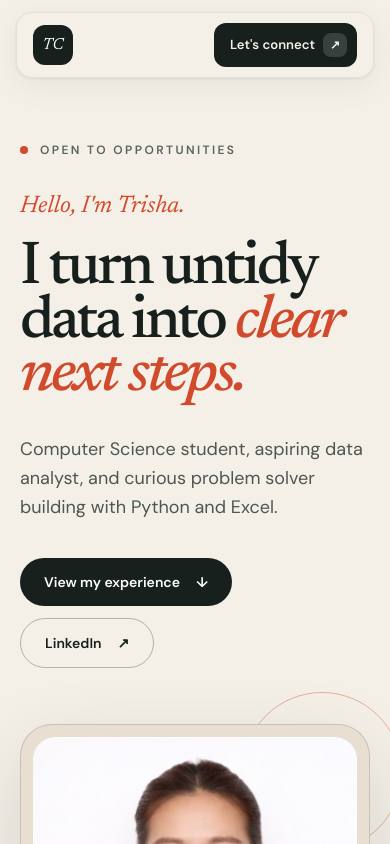
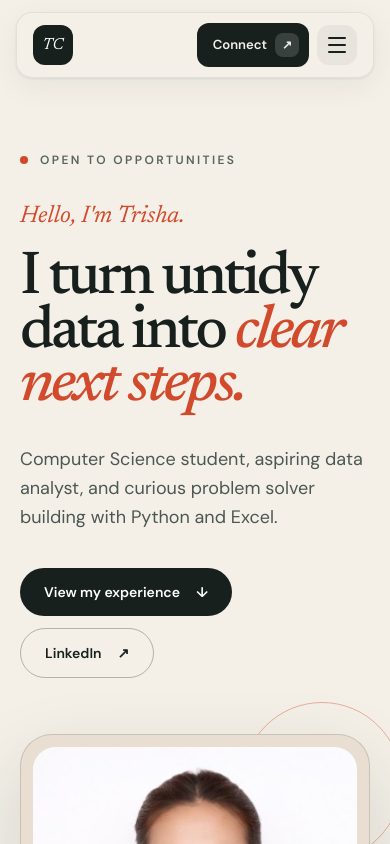
Before and after one commit to coco1oco/trisha-carias, a React (Vite) app: page / in a window 390 px wide. Shown: the top 844 px of the page. Built offline with nearby package versions, Linux system fonts and the light colour scheme.

Commit message:
feat(header): add mobile backdrop blur, scroll lock, and keyboard navigation

```diff
--- a/src/components/Header.tsx
+++ b/src/components/Header.tsx
@@ -1,3 +1,4 @@
+import { useEffect, useState } from "react"
 import { NAV_ITEMS } from "../data/content"
 import resumePdf from "../assets/Carias_PrincessTrisha_CV.pdf"
 
@@ -6,9 +7,47 @@ interface HeaderProps {
 }
 
 export function Header({ activeSection }: HeaderProps) {
+  const [mobileMenuOpen, setMobileMenuOpen] = useState(false)
+
+  useEffect(() => {
+    if (!mobileMenuOpen) return
+
+    const originalOverflow = document.body.style.overflow
+    document.body.style.overflow = "hidden"
+
+    const handleKeyDown = (e: KeyboardEvent) => {
+      if (e.key === "Escape") {
+        setMobileMenuOpen(false)
+      }
+    }
+
+    const handleResize = () => {
+      if (window.innerWidth >= 768) {
+        setMobileMenuOpen(false)
+      }
+    }
+
+    window.addEventListener("keydown", handleKeyDown)
+    window.addEventListener("resize", handleResize)
+    return () => {
+      document.body.style.overflow = originalOverflow
+      window.removeEventListener("keydown", handleKeyDown)
+      window.removeEventListener("resize", handleResize)
+    }
+  }, [mobileMenuOpen])
+
   return (
     <header className="sticky top-0 z-50 px-4 pt-3 sm:px-6">
-      <div className="mx-auto flex max-w-[86rem] items-center justify-between rounded-2xl border border-[#17201d]/8 bg-[#f4f0e8]/80 px-4 py-2.5 shadow-[0_8px_32px_rgba(23,32,29,0.06),0_1px_3px_rgba(23,32,29,0.08)] backdrop-blur-2xl sm:px-5">
+      {/* Semi-transparent backdrop overlay */}
+      {mobileMenuOpen && (
+        <div
+          className="fixed inset-0 z-40 bg-black/30 backdrop-blur-sm md:hidden"
+          onClick={() => setMobileMenuOpen(false)}
+          aria-hidden="true"
+        />
+      )}
+
+      <div className="relative z-50 mx-auto flex max-w-[86rem] items-center justify-between rounded-2xl border border-[#17201d]/8 bg-[#f4f0e8]/80 px-4 py-2.5 shadow-[0_8px_32px_rgba(23,32,29,0.06),0_1px_3px_rgba(23,32,29,0.08)] backdrop-blur-2xl sm:px-5">
         {/* Logo */}
         <a
           href="#top"
@@ -28,7 +67,7 @@ export function Header({ activeSection }: HeaderProps) {
           </span>
         </a>
 
-        {/* Centered nav */}
+        {/* Centered nav — desktop only */}
         <nav
           className="absolute left-1/2 hidden -translate-x-1/2 items-center gap-0.5 rounded-xl bg-[#17201d]/[0.04] p-1 md:flex"
           aria-label="Primary navigation"
@@ -60,13 +99,13 @@ export function Header({ activeSection }: HeaderProps) {
             Résumé
           </a>
           <a
-            className="group flex items-center gap-2 rounded-xl bg-[#17201d] py-2.5 pr-2.5 pl-4 text-[0.82rem] font-semibold text-[#f4f0e8] transition-all hover:bg-[#d24a2c]"
+            className="group hidden items-center gap-2 rounded-xl bg-[#17201d] py-2.5 pr-2.5 pl-4 text-[0.82rem] font-semibold text-[#f4f0e8] transition-all hover:bg-[#d24a2c] min-[390px]:flex"
             href="#contact"
           >
-            <span className="hidden min-[390px]:inline">
+            <span className="hidden min-[480px]:inline">
               Let&apos;s connect
             </span>
-            <span className="min-[390px]:hidden">Connect</span>
+            <span className="min-[480px]:hidden">Connect</span>
             <span
               aria-hidden="true"
               className="grid size-6 place-items-center rounded-lg bg-white/15 text-xs transition-transform group-hover:rotate-45"
@@ -74,7 +113,83 @@ export function Header({ activeSection }: HeaderProps) {
               ↗
             </span>
           </a>
+
+          {/* Hamburger — mobile only */}
+          <button
+            onClick={() => setMobileMenuOpen(!mobileMenuOpen)}
+            className="grid size-10 place-items-center rounded-xl bg-[#17201d]/5 transition-colors hover:bg-[#17201d]/10 md:hidden"
+            aria-label={mobileMenuOpen ? "Close menu" : "Open menu"}
+            aria-expanded={mobileMenuOpen}
+            aria-controls="mobile-nav-dialog"
+          >
+            <div className="flex w-[18px] flex-col items-center gap-[5px]">
+              <span
+                className={`block h-[2px] w-full rounded-full bg-[#17201d] transition-all duration-300 ${
+                  mobileMenuOpen ? "translate-y-[7px] rotate-45" : ""
+                }`}
+              />
+              <span
+                className={`block h-[2px] w-full rounded-full bg-[#17201d] transition-all duration-300 ${
+                  mobileMenuOpen ? "scale-x-0 opacity-0" : ""
+                }`}
+              />
+              <span
+                className={`block h-[2px] w-full rounded-full bg-[#17201d] transition-all duration-300 ${
+                  mobileMenuOpen ? "-translate-y-[7px] -rotate-45" : ""
+                }`}
+              />
+            </div>
+          </button>
         </div>
+      </div>
+
+      {/* Mobile drawer */}
+      <div
+        id="mobile-nav-dialog"
+        role="dialog"
+        aria-modal="true"
+        aria-label="Mobile navigation"
+        className={`relative z-50 mx-auto mt-2 max-w-[86rem] overflow-hidden rounded-2xl border border-[#17201d]/8 bg-[#f4f0e8]/95 shadow-[0_8px_32px_rgba(23,32,29,0.1)] backdrop-blur-2xl transition-all duration-300 md:hidden ${
+          mobileMenuOpen
+            ? "max-h-[450px] opacity-100"
+            : "max-h-0 border-transparent opacity-0"
+        }`}
+      >
+        <nav className="flex flex-col gap-1 p-3" aria-label="Mobile navigation">
+          {NAV_ITEMS.map((item) => (
+            <a
+              key={item.id}
+              className={`flex min-h-[48px] items-center rounded-xl px-4 py-3 text-[0.92rem] font-medium transition-all ${
+                activeSection === item.id
+                  ? "bg-[#17201d] text-white"
+                  : "text-[#58635f] hover:bg-[#17201d]/5 hover:text-[#17201d]"
+              }`}
+              href={item.href}
+              onClick={() => setMobileMenuOpen(false)}
+            >
+              {item.label}
+            </a>
+          ))}
+          <div className="my-1 h-px bg-[#17201d]/10" />
+          <a
+            href={resumePdf}
+            target="_blank"
+            rel="noreferrer"
+            className="flex min-h-[48px] items-center gap-2 rounded-xl px-4 py-3 text-[0.92rem] font-medium text-[#58635f] transition-all hover:bg-[#17201d]/5 hover:text-[#17201d]"
+            onClick={() => setMobileMenuOpen(false)}
+          >
+            <svg xmlns="http://www.w3.org/2000/svg" width="16" height="16" viewBox="0 0 24 24" fill="none" stroke="currentColor" strokeWidth="2" strokeLinecap="round" strokeLinejoin="round"><path d="M21 15v4a2 2 0 0 1-2 2H5a2 2 0 0 1-2-2v-4"/><polyline points="7 10 12 15 17 10"/><line x1="12" x2="12" y1="15" y2="3"/></svg>
+            Download Résumé
+          </a>
+          <a
+            href="#contact"
+            className="mt-1 flex min-h-[48px] items-center justify-center gap-2 rounded-xl bg-[#17201d] px-4 py-3.5 text-[0.92rem] font-semibold text-[#f4f0e8] transition-all hover:bg-[#d24a2c]"
+            onClick={() => setMobileMenuOpen(false)}
+          >
+            Let&apos;s connect
+            <span aria-hidden="true" className="text-xs">↗</span>
+          </a>
+        </nav>
       </div>
     </header>
   )
--- a/src/index.css
+++ b/src/index.css
@@ -4,6 +4,11 @@
 @theme {
   --font-sans: "DM Sans", sans-serif;
   --font-serif: "Newsreader", serif;
+}
+
+html, body {
+  overflow-x: hidden;
+  max-width: 100vw;
 }
 
 html {
```
